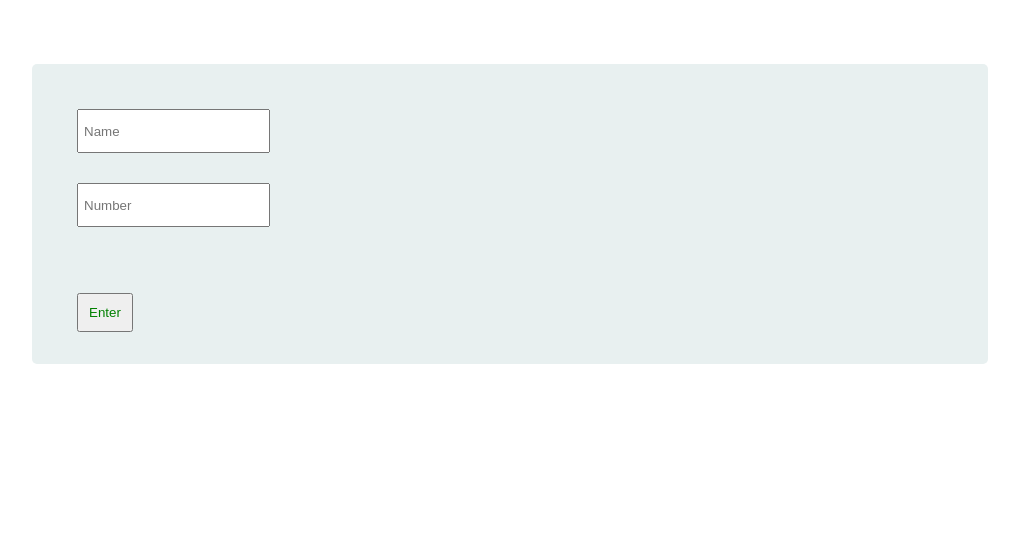
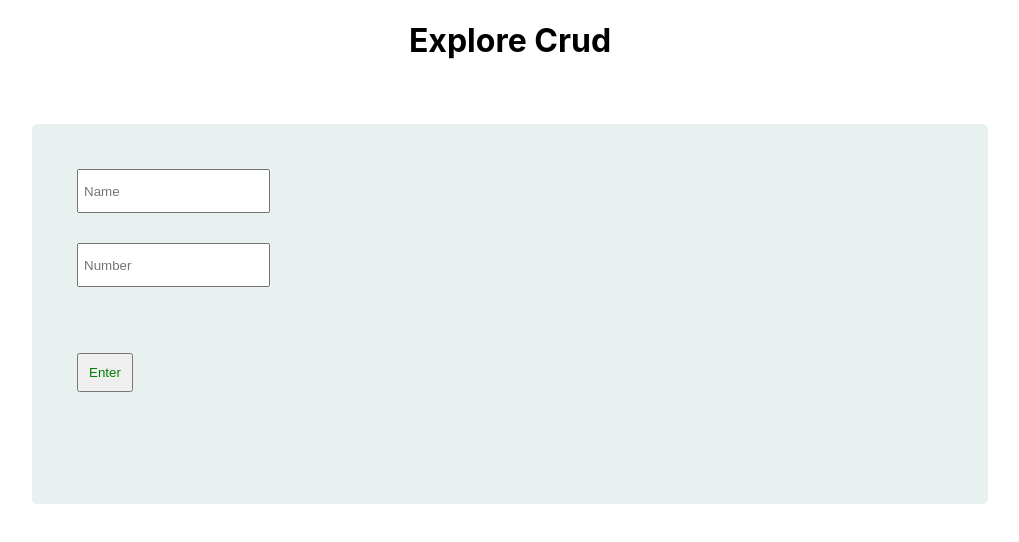
Before and after one commit to Ahsanul-kabir/my-crud, a React (Create React App) app: page / in a window 1280 px wide. Shown: the top 542 px of the page, without its empty margins (130-1149 px from the left). Built offline with nearby package versions, Linux system fonts and the light colour scheme.

Commit message:
design and readablity update

```diff
--- a/src/App.css
+++ b/src/App.css
@@ -3,7 +3,7 @@ a{
 }
 /* Info */
 .form-container{
-  height: 30vh;
+  height: 40vh;
   width: 70%;
   background-color: rgb(232, 240, 240);
   margin: 5% auto;
@@ -39,6 +39,12 @@ a{
   color: red;
 }
 
+.data-view .editItem{
+  margin: 15px;
+  padding: 10px;
+  color: blue;
+}
+
 
 
 /*
--- a/src/components/Info.js
+++ b/src/components/Info.js
@@ -93,6 +93,7 @@ const Info = () => {
 
     return (
         <>
+            <h1 style={{ textAlign: 'center' }}>Explore Crud</h1>
             <form onSubmit={handleSubmit} className='form-container'>
                 <input
                     type='text'
@@ -108,7 +109,7 @@ const Info = () => {
                     value={number}
                     id='phone-number'
                 />
-                <p>{formErrors}</p>
+                <p style={{ color: 'red' }}>{formErrors}</p>
                 <br />
                 <button type='submit'>Enter</button>
             </form>
--- a/src/components/View.js
+++ b/src/components/View.js
@@ -11,7 +11,7 @@ const View = ({ singleItem, deleteItem, editItem }) => {
             </Link>
             <button onClick={() => deleteItem(singleItem.id)} className="deleteItem">Delete</button>
 
-            <button onClick={() => editItem(singleItem.id)} className="deleteItem">Edit</button>
+            <button onClick={() => editItem(singleItem.id)} className="editItem">Edit</button>
         </div>
 
 
```
